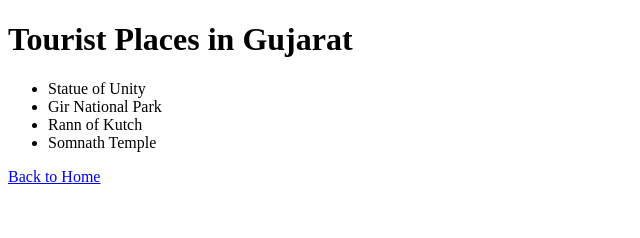
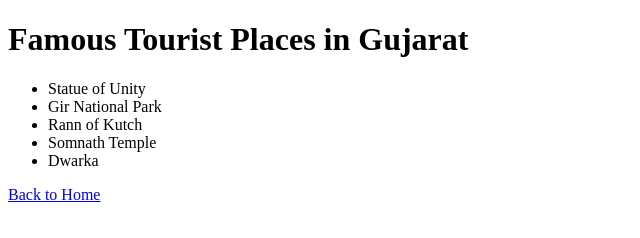
Before and after one commit to sohamsindhav-2008/explore-gujrat.github.io, a plain HTML site: page places.html in a window 1280 px wide. Shown: the whole page, without its empty margins (0-640 px from the left). Drawn offline with Linux system fonts and the light colour scheme.

Commit message:
Update places.html

```diff
--- a/places.html
+++ b/places.html
@@ -6,13 +6,14 @@
 
 <body>
 
-<h1>Tourist Places in Gujarat</h1>
+<h1>Famous Tourist Places in Gujarat</h1>
 
 <ul>
 <li>Statue of Unity</li>
 <li>Gir National Park</li>
 <li>Rann of Kutch</li>
 <li>Somnath Temple</li>
+<li>Dwarka</li>
 </ul>
 
 <a href="index.html">Back to Home</a>
```
